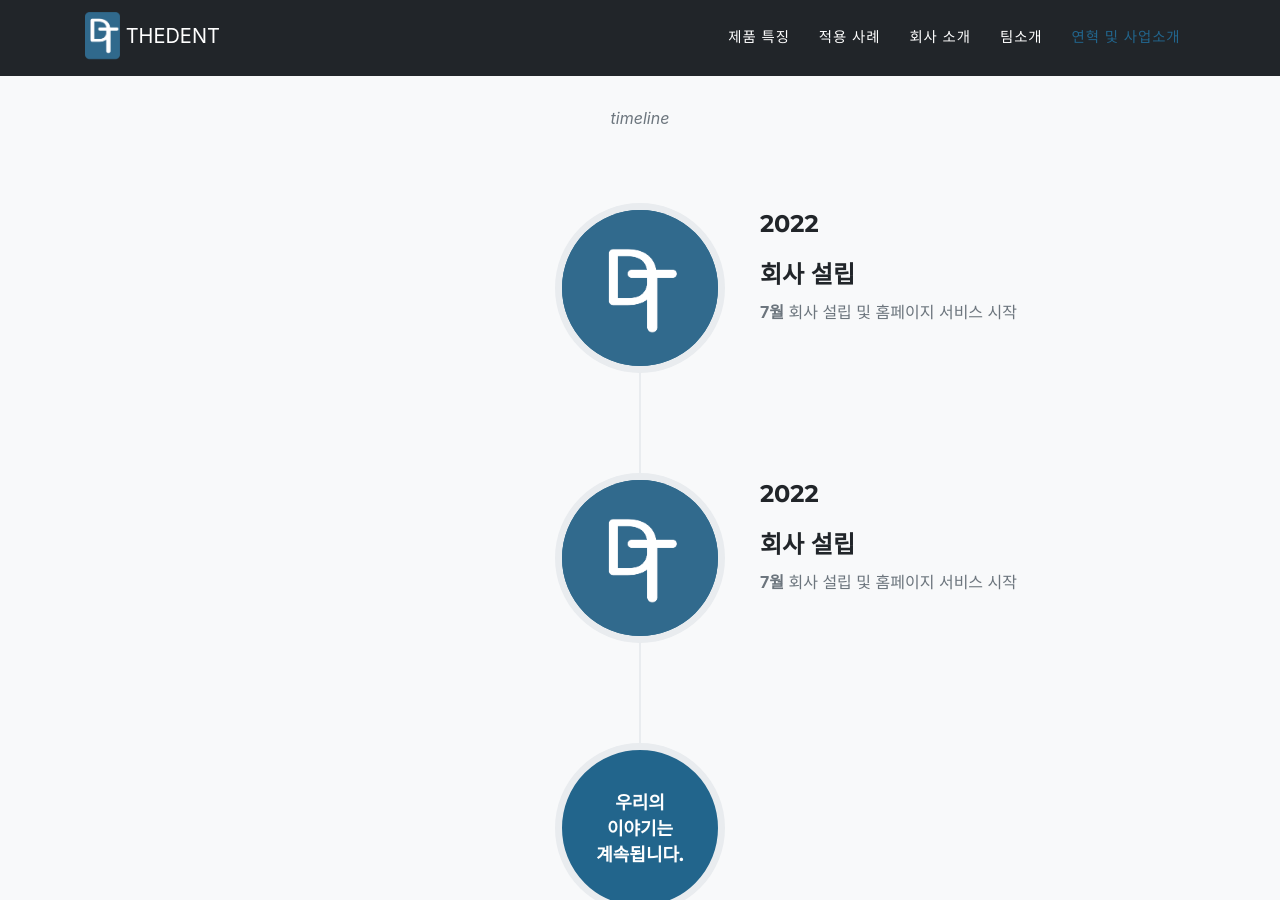
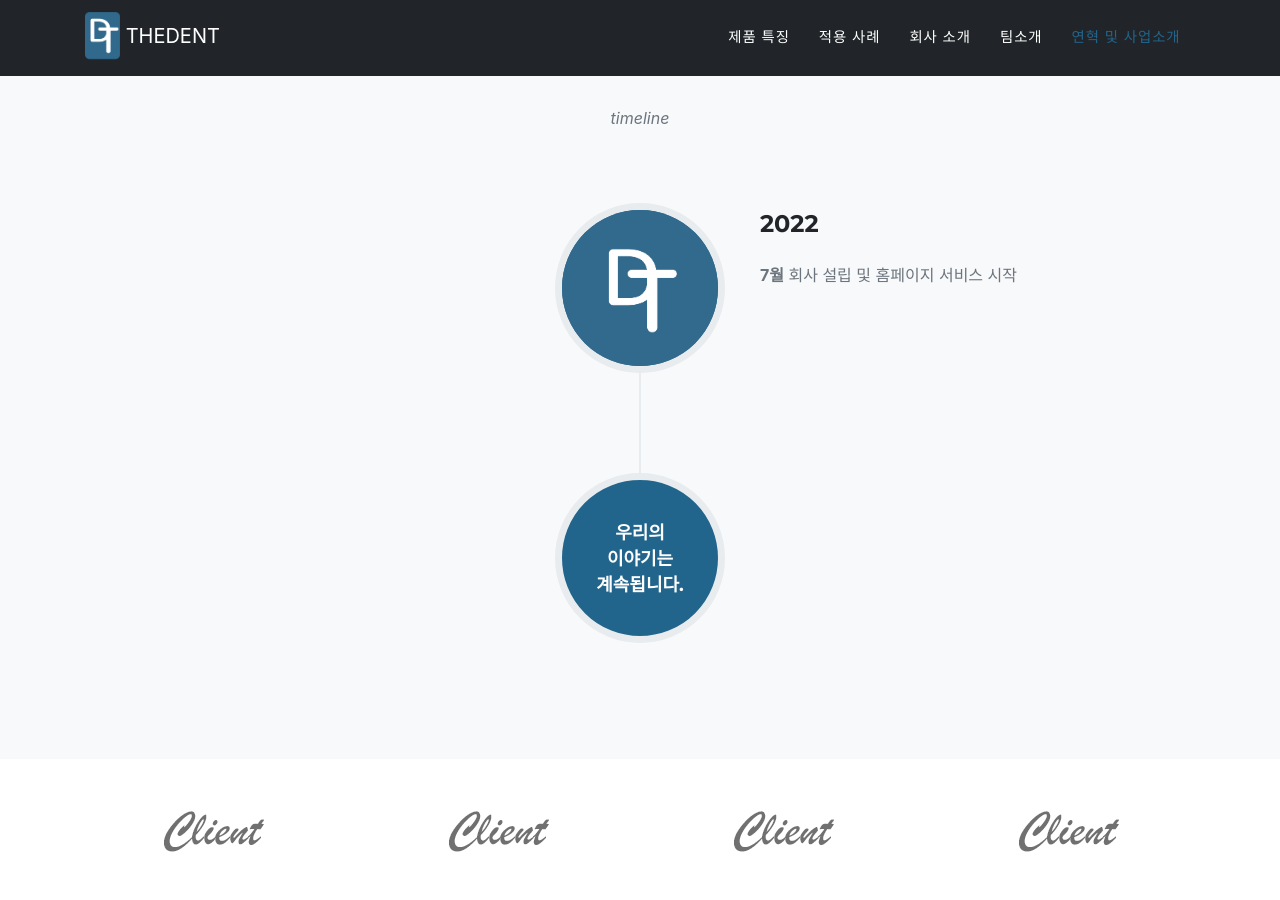
Before and after one commit to thedent-kr/thedent-kr.github.io, a Jekyll site: the page built from index.md, in a window 1280 px wide and 900 px high, scrolled down 3422 px. Built offline with Jekyll 4.4.1, drawn with Linux system fonts in a browser that asks for light colours; some web fonts are replaced.

Commit message:
Update sitetext.yml

```diff
--- a/_data/sitetext.yml
+++ b/_data/sitetext.yml
@@ -179,14 +179,7 @@ ko: &DEFAULT_KO
     # left is the default
     #start_align: "left"
     events:
-      - title: "회사 설립"
-        year: "2022"
-        desc: "**7월** 회사 설립 및 홈페이지 서비스 시작"
-        image: assets/img/timeline/1.png
-        alt:
-        # you can enforce the alignment
-        align: right
-      - title: "회사 설립"
+      - title: ""
         year: "2022"
         desc: "**7월** 회사 설립 및 홈페이지 서비스 시작"
         image: assets/img/timeline/1.png
```
